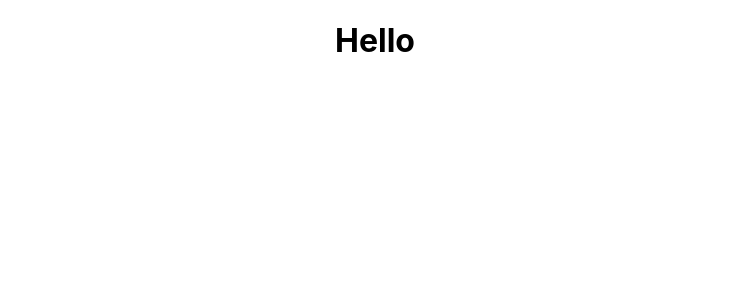
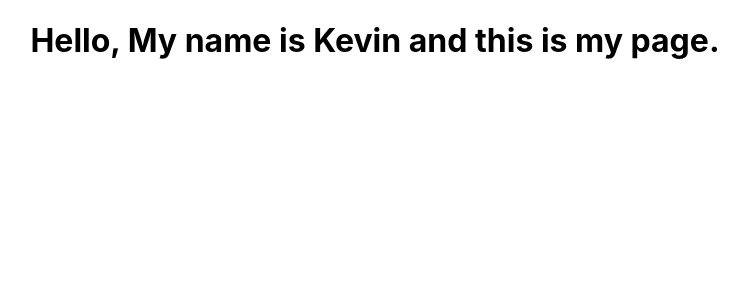
Before and after one commit to kevinchguo/profile, a React (Create React App) app: page / in a window 1280 px wide. Shown: the top 300 px of the page, without its empty margins (265-1013 px from the left). Built offline with nearby package versions, Linux system fonts and the light colour scheme.

Commit message:
changed favicon, added test text

```diff
--- a/public/index.html
+++ b/public/index.html
@@ -2,7 +2,7 @@
 <html lang="en">
   <head>
     <meta charset="utf-8" />
-    <link rel="icon" href="%PUBLIC_URL%/favicon.ico" />
+    <link rel="icon" href="%PUBLIC_URL%/favicon.png" />
     <meta name="viewport" content="width=device-width, initial-scale=1" />
     <meta name="theme-color" content="#000000" />
     <meta
@@ -24,7 +24,7 @@
       work correctly both with client-side routing and a non-root public URL.
       Learn how to configure a non-root public URL by running `npm run build`.
     -->
-    <title>React App</title>
+    <title>Kevin Guo</title>
   </head>
   <body>
     <noscript>You need to enable JavaScript to run this app.</noscript>
--- a/src/App.js
+++ b/src/App.js
@@ -5,7 +5,7 @@ import "./App.css";
 function App() {
   return (
     <div className="App">
-      <h1>Hello</h1>
+      <h1>Hello, My name is Kevin and this is my page.</h1>
     </div>
   );
 }
```
Also changed, not shown: public/favicon.png (added), public/manifest.json.
